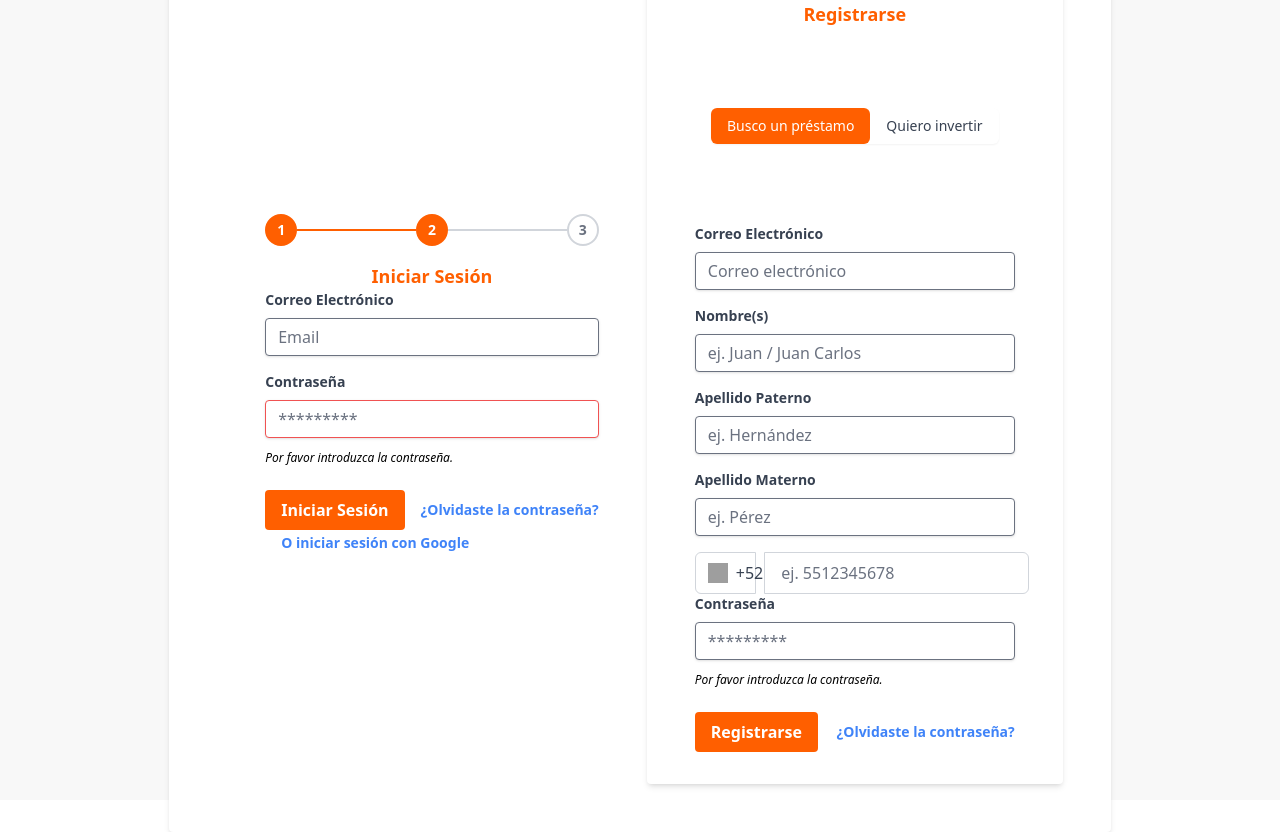
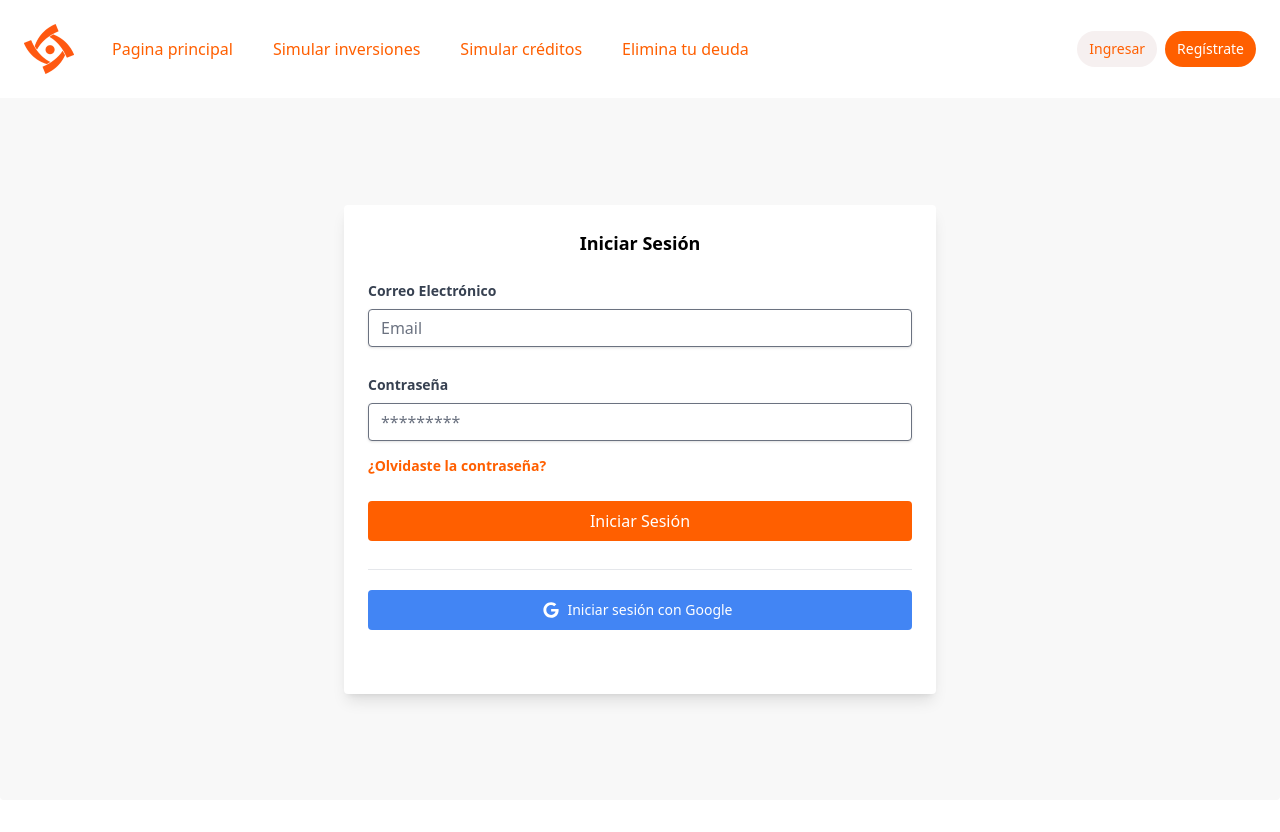
Before and after one commit to aldonavarretefp/fondflex-frontend, a React (Create React App) app: page /login in a window 1280 px wide. After the commit the page ends 800 px from the top, so only its background shows below. Built offline with nearby package versions, Linux system fonts and the light colour scheme; no server answers; grey boxes are pictures that could not be loaded.

Commit message:
Added react redux authStore

```diff
--- a/package.json
+++ b/package.json
@@ -4,6 +4,7 @@
   "private": true,
   "dependencies": {
     "@react-oauth/google": "^0.12.1",
+    "@reduxjs/toolkit": "^2.0.1",
     "@testing-library/jest-dom": "^5.17.0",
     "@testing-library/react": "^13.4.0",
     "@testing-library/user-event": "^13.5.0",
@@ -22,6 +23,7 @@
     "react": "^18.2.0",
     "react-dom": "^18.2.0",
     "react-phone-number-input": "^3.3.8",
+    "react-redux": "^9.1.0",
     "react-router-dom": "^6.21.0",
     "react-scripts": "5.0.1",
     "sort-by": "^1.2.0",
--- a/src/FondflexApp.tsx
+++ b/src/FondflexApp.tsx
@@ -1,15 +1,21 @@
 import React from 'react'
 
 import { BrowserRouter } from 'react-router-dom'
-
+import { Provider } from 'react-redux'
 import AppRouter from './router/AppRouter'
 
+import { store } from './store';
 
 const FondFlexApp = () => {
   return (
-      <BrowserRouter>
-        <AppRouter/>
-      </BrowserRouter>
+
+      <Provider
+        store={store}
+      >
+        <BrowserRouter>
+          <AppRouter/>
+        </BrowserRouter>
+      </Provider>
   )
 }
 
--- a/src/auth/pages/LoginPage.tsx
+++ b/src/auth/pages/LoginPage.tsx
@@ -5,8 +5,24 @@ import SegmentedPicker from "../../components/SegmentedPicker";
 import PhoneInput from "../../components/PhoneInput";
 import RegisterPage from "./RegisterPage";
 import { StepIndicator } from "../../components/StepIndicator";
+import { Navbar } from "../../components/Navbar";
+import { on } from 'events';
+import { useAuthStore } from "../../hooks/useAuthStore";
+import { useForm } from "../../hooks";
+
+interface ILoginFormData {
+  email: string;
+  password: string;
+}
 
 const LoginPage = () => {
+
+  const { startLogin } = useAuthStore();
+  const { email, password } = useForm<ILoginFormData>({
+    email: "",
+    password: "",
+  });
+
   const getGoogleAuthUrl = () => {
     const rootUrl: string = "https://accounts.google.com/o/oauth2/v2/auth";
     // Define options object
@@ -38,7 +54,7 @@ const LoginPage = () => {
 
   const handleLogin = (e: React.FormEvent<HTMLFormElement>) => {
     e.preventDefault();
-    console.log(e.target);
+    console.log("login");
   };
 
   const onLoginInputChange = (e: React.ChangeEvent<HTMLInputElement>) => {
@@ -54,7 +70,6 @@ const LoginPage = () => {
     console.log(e.target);
   };
 
-
   const loginEmail: string = "";
   const loginPassword: string = "";
   const signUpName: string = "";
@@ -64,20 +79,19 @@ const LoginPage = () => {
   const signUpConfirmPassword: string = "";
 
   return (
-    <div className="w-screen h-screen flex sm:flex-row flex-col justify-center items-center bg-background">
-
-      <div className="flex flex-col sm:flex-row justify-evenly items-center bg-white shadow-md rounded px-12 pt-6 pb-8 mb-4">
+    <div className="h-screen w-screen">
+      <Navbar />
+      <div className="pt-[98px] flex flex-col sm:flex-row justify-evenly items-center bg-background rounded px-12 mb-4 h-full">
         {/* Left form*/}
-        <div className="flex flex-col justify-evenly items-center rounded px-12 pt-6 pb-8 mb-4">
-        <StepIndicator currentStep={2} totalSteps={3} />
-          <h1 className="text-lg font-bold text-accent">Iniciar Sesión</h1>
-          <form>
+        <div className="flex flex-col md:w-1/2 justify-evenly items-center rounded pt-6 pb-8 bg-white shadow-lg">
+          <h1 className="text-lg font-bold">Iniciar Sesión</h1>
+          <form className='w-full p-6' onSubmit={handleLogin}>
             <div className="mb-4">
               <label className="block text-gray-700 text-sm font-bold mb-2">
                 Correo Electrónico
               </label>
               <input
-                className="shadow appearance-none border rounded w-full py-2 px-3 text-gray-700 leading-tight focus:outline-none focus:shadow-outline"
+                className="shadow appearance-none border rounded w-full py-2 px-3 text-gray-700 mb-3 leading-tight focus:outline-none focus:shadow-outline transition-all duration-300"
                 id="username"
                 type="email"
                 placeholder="Email"
@@ -88,43 +102,59 @@ const LoginPage = () => {
                 Contraseña
               </label>
               <input
-                className="shadow appearance-none border border-red-500 rounded w-full py-2 px-3 text-gray-700 mb-3 leading-tight focus:outline-none focus:shadow-outline"
+                className="shadow appearance-none border rounded w-full py-2 px-3 text-gray-700 mb-3 leading-tight focus:outline-none focus:shadow-outline transition-all duration-300"
                 id="password"
                 type="password"
                 placeholder="*********"
               />
-              <p className="text-red text-xs italic">
-                Por favor introduzca la contraseña.
-              </p>
-            </div>
-            <div className="flex sm:flex-row flex-col items-center justify-between">
-              <button
-                className="bg-accent text-white font-bold py-2 px-4 rounded focus:outline-none focus:shadow-outline"
-                type="button"
-              >
-                Iniciar Sesión
-              </button>
               <a
-                className="inline-block align-baseline font-bold text-sm text-blue-500 hover:text-blue-800 ml-4"
+                className="inline-block align-baseline font-bold text-sm text-accent"
                 href="#"
               >
                 ¿Olvidaste la contraseña?
               </a>
             </div>
+
+              <button
+                className="bg-accent text-white py-2 px-4 rounded focus:outline-none focus:shadow-outline w-full mr-2 mb-2 font-medium"
+                type="submit"
+              >
+                Iniciar Sesión
+              </button>
+
+            <hr className="my-5"></hr>
             {/* O iniciar sesión con google */}
-            <a className="inline-block align-baseline font-bold text-sm text-blue-500 hover:text-blue-800 ml-4" href={getGoogleAuthUrl()}>
-              O iniciar sesión con Google
-            </a>
-
-
+            <button
+              type="button"
+              className="text-white w-full bg-[#4285F4] hover:bg-[#4285F4]/90 focus:ring-4 focus:ring-[#4285F4]/50 font-medium rounded text-sm px-5 py-2.5 text-center inline-flex items-center justify-center dark:focus:ring-[#4285F4]/55 mr-2 mb-2"
+              onClick={() => {
+                window.location.href = getGoogleAuthUrl();
+              }
+              }
+            >
+              <svg
+                className="mr-2 -ml-1 w-4 h-4"
+                aria-hidden="true"
+                focusable="false"
+                data-prefix="fab"
+                data-icon="google"
+                role="img"
+                xmlns="http://www.w3.org/2000/svg"
+                viewBox="0 0 488 512"
+              >
+                <path
+                  fill="currentColor"
+                  d="M488 261.8C488 403.3 391.1 504 248 504 110.8 504 0 393.2 0 256S110.8 8 248 8c66.8 0 123 24.5 166.3 64.9l-67.5 64.9C258.5 52.6 94.3 116.6 94.3 256c0 86.5 69.1 156.6 153.7 156.6 98.2 0 135-70.4 140.8-106.9H248v-85.3h236.1c2.3 12.7 3.9 24.9 3.9 41.4z"
+                ></path>
+              </svg>
+              Iniciar sesión con Google
+            </button>
           </form>
-
         </div>
         {/* Right form*/}
-        <div className="flex flex-col justify-evenly items-center bg-white shadow-md rounded px-12 pt-6 pb-8 mb-4 gap-y-20">
+        {/* <div className="flex flex-col justify-evenly items-center bg-white shadow-md rounded px-12 pt-6 pb-8 mb-4 gap-y-20">
           <h1 className="text-lg font-bold text-accent">Registrarse</h1>
-        <SegmentedPicker options={['Busco un préstamo', 'Quiero invertir']} />
-        {/* all the children transistion tailwindcss modifier*/}
+          <SegmentedPicker options={["Busco un préstamo", "Quiero invertir"]} />
           <form className="w-80">
             <div className="mb-4">
               <label className="block text-gray-700 text-sm font-bold mb-2">
@@ -200,10 +230,8 @@ const LoginPage = () => {
               </a>
             </div>
           </form>
+        </div> */}
       </div>
-      </div>
-
-
     </div>
   );
 };
--- a/src/components/Navbar.tsx
+++ b/src/components/Navbar.tsx
@@ -11,9 +11,11 @@ export const Navbar = () => {
         <div className="flex flex-row items-center justify-between w-full md:w-5">
           <div className="flex items-center flex-shrink-0 text-white mr-6">
             {/* Logo */}
-            <div className="flex-shrink-0">
-              <img src={logoImg} alt="Fondflex" />
-            </div>
+            <Link to="/">
+              <div className="flex-shrink-0">
+                <img src={logoImg} alt="Fondflex" />
+              </div>
+            </Link>
           </div>
           {/* Hamburger Menu */}
           <div className="block md:hidden">
@@ -46,22 +48,27 @@ export const Navbar = () => {
               }`}
             >
               <div className="flex flex-col mt-4 md:flex-row md:mt-0 md:ml-10 md:items-baseline">
-                <Link
+                <NavLink
                   to="/"
-                  className="text-accent hover:bg-accent rounded-r-lg transition-colors duration-100 hover:text-white block px-3 py-2 rounded-md text-base font-medium"
+                  className={({ isActive }) => ` ${isActive ? "underline" : "text-blue"} mt-1 text-accent  hover:bg-accent rounded-r-lg transition-colors duration-100 hover:text-white block px-3 py-2 rounded-md text-base font-medium md:mt-0 md:ml-4` }
                 >
                   Pagina principal
-                </Link>
-                <Link to="/simular-creditos"
-                  className="mt-1 text-accent hover:bg-accent rounded-r-lg transition-colors duration-100 hover:text-white block px-3 py-2 rounded-md text-base font-medium md:mt-0 md:ml-4"
+                </NavLink>
+                <NavLink
+                  to="/simular-inversiones"
+                  className={({ isActive }) => ` ${isActive ? "underline" : "text-blue"} mt-1 text-accent  hover:bg-accent rounded-r-lg transition-colors duration-100 hover:text-white block px-3 py-2 rounded-md text-base font-medium md:mt-0 md:ml-4` }
+                >
+                  Simular inversiones
+                </NavLink>
+                <NavLink to="/simular-creditos"
+                  className={({ isActive }) => ` ${isActive ? "underline" : "text-blue"} mt-1 text-accent  hover:bg-accent rounded-r-lg transition-colors duration-100 hover:text-white block px-3 py-2 rounded-md text-base font-medium md:mt-0 md:ml-4` }
                   >
                   Simular créditos
-                  </Link>
+                  </NavLink>
 
                 <NavLink
                   to="/elimina-tu-deuda"
                   className={({ isActive }) => ` ${isActive ? "underline" : "text-blue"} mt-1 text-accent  hover:bg-accent rounded-r-lg transition-colors duration-100 hover:text-white block px-3 py-2 rounded-md text-base font-medium md:mt-0 md:ml-4` }
-                  // className={`${(isActive:) => {} } mt-1 text-accent hover:bg-accent rounded-r-lg transition-colors duration-100 hover:text-white block px-3 py-2 rounded-md text-base font-medium md:mt-0 md:ml-4`}
                 >
                   Elimina tu deuda
                 </NavLink>
@@ -72,7 +79,7 @@ export const Navbar = () => {
           <div className="hidden md:flex items-center">
             <Link
               to="/login"
-              className="bg-[#f6f0f0] text-accent hover:bg-accent  transition-colors duration-100 hover:text-white px-3 py-2 rounded-full text-sm font-medium"
+              className="bg-[#f6f0f0] text-accent transition-colors duration-100 px-3 py-2 rounded-full text-sm font-medium"
             >
               Ingresar
             </Link>
--- /dev/null
+++ b/src/hooks/useAuthStore.ts
@@ -0,0 +1,34 @@
+import { useDispatch, useSelector } from "react-redux"
+import { onChecking, onLogout } from "../store/auth/authSlice";
+import fondflexAPI from "../api/fondflexAPI";
+
+export const useAuthStore = () => {
+
+    const dispatch = useDispatch();
+    const state =  useSelector((state: any) => state.auth);
+    const startLogin = async (email: string, password: string) => {
+        try {
+            const { data } = await fondflexAPI.post('/login', { email, password });
+            console.log(data);
+            // dispatch(login(response.data));
+        } catch (error) {
+
+            setTimeout(() => {
+            }, 3000);
+        }
+    };
+
+    const startLogout = async () => {
+        try {
+            // await axios.post('/logout');
+
+        } catch (error) {
+            // dispatch(logout());
+        }
+    };
+
+    return {
+        startLogin,
+        startLogout,
+    };
+}
--- a/src/index.tsx
+++ b/src/index.tsx
@@ -1,11 +1,8 @@
 import React from 'react';
 import ReactDOM from 'react-dom/client';
 import { GoogleOAuthProvider } from '@react-oauth/google';
-
 import reportWebVitals from './reportWebVitals';
-
 import FondFlexApp from './FondflexApp';
-
 import './index.css';
 
 const root = ReactDOM.createRoot(
--- /dev/null
+++ b/src/store/index.ts
@@ -0,0 +1 @@
+export * from './store';
--- /dev/null
+++ b/src/store/store.ts
@@ -0,0 +1,13 @@
+import { configureStore } from "@reduxjs/toolkit";
+import { authSlice } from "./auth/authSlice";
+
+export const store = configureStore({
+  reducer: {
+    auth: authSlice.reducer,
+  },
+});
+
+// Infer the `RootState` and `AppDispatch` types from the store itself
+export type RootState = ReturnType<typeof store.getState>;
+// Inferred type: {posts: PostsState, comments: CommentsState, users: UsersState}
+export type AppDispatch = typeof store.dispatch;
```
Also changed, not shown: src/api/fondflexAPI.ts (added, +12 -0 lines), src/hooks/useForm.ts (+0 -21 lines), src/store/auth/authSlice.ts (added, +30 -0 lines), 1 other file (tests, documents, lock files or other folders). Lines whose indentation alone changed are shown as unchanged.
